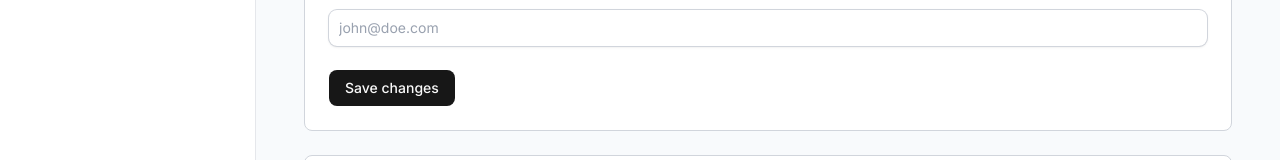
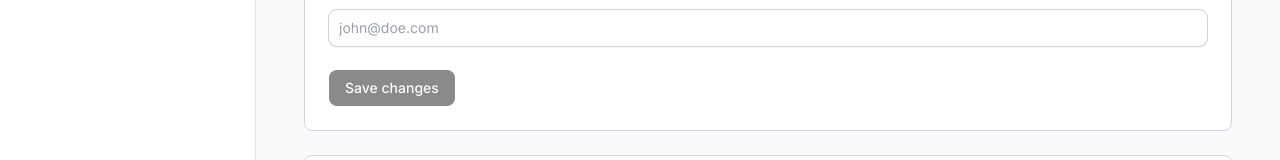
Before and after one commit to bydeusz/nextjs-dashboard-boilerplate, a Next.js app: page /settings in a window 1280 px wide. Shown: the part 381-541 px from the top of the page. Built offline with nearby package versions, Linux system fonts and the light colour scheme; no server answers.

Commit message:
fix: UpdateUser component

```diff
--- a/src/components/user/UpdateUser.tsx
+++ b/src/components/user/UpdateUser.tsx
@@ -1,5 +1,5 @@
 "use client";
-import { useState, useEffect } from "react";
+import { useState, useEffect, useMemo } from "react";
 import { useTranslations } from "next-intl";
 import { useRouter } from "next/navigation";
 import { useToast } from "@/hooks/useToast";
@@ -10,6 +10,7 @@ import {
   useUserUpdate,
 } from "@/generated/api/endpoints";
 import { useQueryClient } from "@tanstack/react-query";
+import { useAuth } from "@/providers/AuthProvider";
 
 import { Button } from "@/components/ui/actions/Button";
 import { InputField } from "@/components/ui/inputs/Input";
@@ -24,6 +25,7 @@ export function UpdateUser() {
   const router = useRouter();
   const t = useTranslations("forms.user-update");
   const queryClient = useQueryClient();
+  const { user: authUser } = useAuth();
   const [isLoading, setIsLoading] = useState(false);
   const [formData, setFormData] = useState({
     firstname: "",
@@ -32,21 +34,57 @@ export function UpdateUser() {
   });
 
   const { toast } = useToast();
-  const { data: meResponse } = useAuthMeGet();
+  const { data: meResponse, isLoading: isMeLoading, isFetching: isMeFetching } =
+    useAuthMeGet();
   const { mutateAsync: updateUserMutation } = useUserUpdate();
 
+  const currentUser = useMemo(() => {
+    if (authUser?.id) {
+      return authUser;
+    }
+
+    const payload = meResponse?.data;
+    const nestedPayload =
+      payload && typeof payload === "object" && "data" in payload
+        ? (payload as { data?: unknown }).data
+        : null;
+
+    const resolvedUser =
+      payload && typeof payload === "object" && "id" in payload
+        ? payload
+        : nestedPayload && typeof nestedPayload === "object" && "id" in nestedPayload
+          ? nestedPayload
+          : null;
+
+    return resolvedUser as
+      | {
+          id: string;
+          name?: string;
+          surname?: string;
+          email?: string;
+        }
+      | null;
+  }, [authUser, meResponse]);
+
   useEffect(() => {
-    const me = meResponse?.data;
-    if (!me) {
+    if (!currentUser) {
       return;
     }
 
-    setFormData({
-      firstname: me.name ?? "",
-      surname: me.surname ?? "",
-      email: me.email ?? "",
+    setFormData((prev) => {
+      const hasUserInput = Boolean(prev.firstname || prev.surname || prev.email);
+
+      if (hasUserInput) {
+        return prev;
+      }
+
+      return {
+        firstname: currentUser.name ?? "",
+        surname: currentUser.surname ?? "",
+        email: currentUser.email ?? "",
+      };
     });
-  }, [meResponse]);
+  }, [currentUser]);
 
   const handleInputChange = (e: React.ChangeEvent<HTMLInputElement>) => {
     const { name, value } = e.target;
@@ -58,17 +96,21 @@ export function UpdateUser() {
 
   const updateUser = async (event: React.FormEvent) => {
     event.preventDefault();
+
+    if (!currentUser?.id) {
+      toast({
+        variant: "destructive",
+        title: t("errorTitle"),
+        description: "Failed to resolve current user id",
+      });
+      return;
+    }
+
     setIsLoading(true);
 
     try {
-      const me = meResponse?.data;
-
-      if (!me?.id) {
-        throw new Error("Failed to resolve current user id");
-      }
-
       await updateUserMutation({
-        id: me.id,
+        id: currentUser.id,
         data: {
           name: formData.firstname,
           surname: formData.surname,
@@ -108,6 +150,8 @@ export function UpdateUser() {
       setIsLoading(false);
     }
   };
+
+  const isResolvingCurrentUser = isMeLoading || isMeFetching || !currentUser?.id;
 
   return (
     <div className="space-y-6">
@@ -156,7 +200,7 @@ export function UpdateUser() {
             </div>
 
             <div className="mt-6">
-              <Button variant="default" disabled={isLoading}>
+              <Button variant="default" disabled={isLoading || isResolvingCurrentUser}>
                 {isLoading && <Loader2 className="h-4 w-4 mr-2 animate-spin" />}
                 {t("save")}
               </Button>
```
